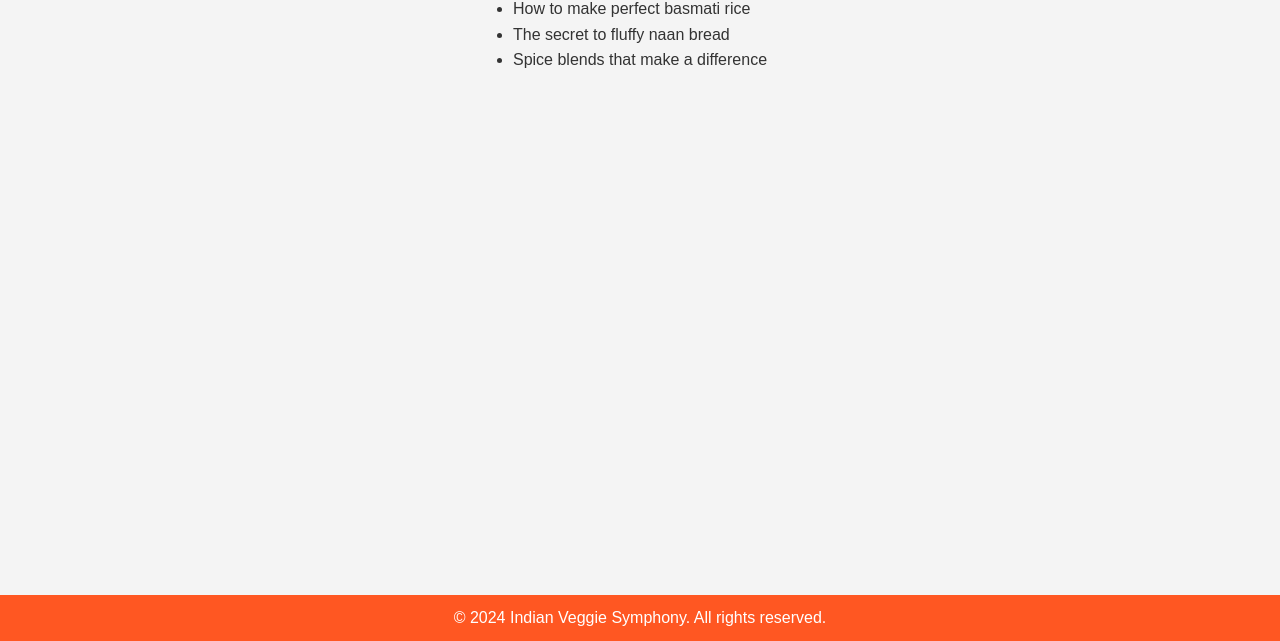
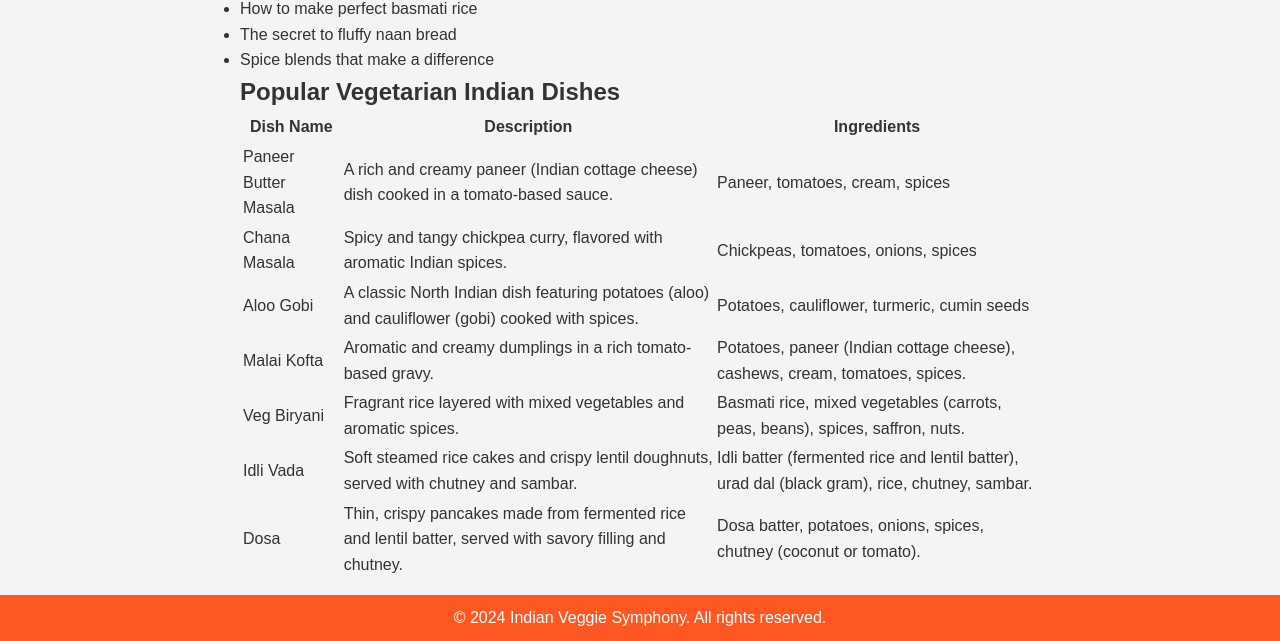
Before and after one commit to ag76742/Indian-Veggie-Symphony, a plain HTML site: page tips.html in a window 1280 px wide. Shown: the part 159-800 px from the top of the page. Drawn offline with Linux system fonts and the light colour scheme.

Commit message:
tips.html

```diff
--- a/tips.html
+++ b/tips.html
@@ -28,6 +28,56 @@
             <li>Spice blends that make a difference</li>
             <!-- Add more tips and tricks as needed -->
         </ul>
+
+
+        <h2>Popular Vegetarian Indian Dishes</h2>
+        <table>
+            <thead>
+                <tr>
+                    <th>Dish Name</th>
+                    <th>Description</th>
+                    <th>Ingredients</th>
+                </tr>
+            </thead>
+            <tbody>
+                <tr>
+                    <td>Paneer Butter Masala</td>
+                    <td>A rich and creamy paneer (Indian cottage cheese) dish cooked in a tomato-based sauce.</td>
+                    <td>Paneer, tomatoes, cream, spices</td>
+                </tr>
+                <tr>
+                    <td>Chana Masala</td>
+                    <td>Spicy and tangy chickpea curry, flavored with aromatic Indian spices.</td>
+                    <td>Chickpeas, tomatoes, onions, spices</td>
+                </tr>
+                <tr>
+                    <td>Aloo Gobi</td>
+                    <td>A classic North Indian dish featuring potatoes (aloo) and cauliflower (gobi) cooked with spices.</td>
+                    <td>Potatoes, cauliflower, turmeric, cumin seeds</td>
+                </tr>
+                <tr>
+                    <td>Malai Kofta</td>
+                    <td>Aromatic and creamy dumplings in a rich tomato-based gravy.</td>
+                    <td>Potatoes, paneer (Indian cottage cheese), cashews, cream, tomatoes, spices.</td>
+                </tr>
+                <tr>
+                    <td>Veg Biryani</td>
+                    <td>Fragrant rice layered with mixed vegetables and aromatic spices.</td>
+                    <td>Basmati rice, mixed vegetables (carrots, peas, beans), spices, saffron, nuts.</td>
+                </tr>
+                <tr>
+                    <td>Idli Vada</td>
+                    <td>Soft steamed rice cakes and crispy lentil doughnuts, served with chutney and sambar.</td>
+                    <td>Idli batter (fermented rice and lentil batter), urad dal (black gram), rice, chutney, sambar.</td>
+                </tr>
+                <tr>
+                    <td>Dosa</td>
+                    <td>Thin, crispy pancakes made from fermented rice and lentil batter, served with savory filling and chutney.</td>
+                    <td>Dosa batter, potatoes, onions, spices, chutney (coconut or tomato).</td>
+                </tr>
+                <!-- Add more dishes as needed -->
+            </tbody>
+        </table>
     </main>
 
     <footer>
```
